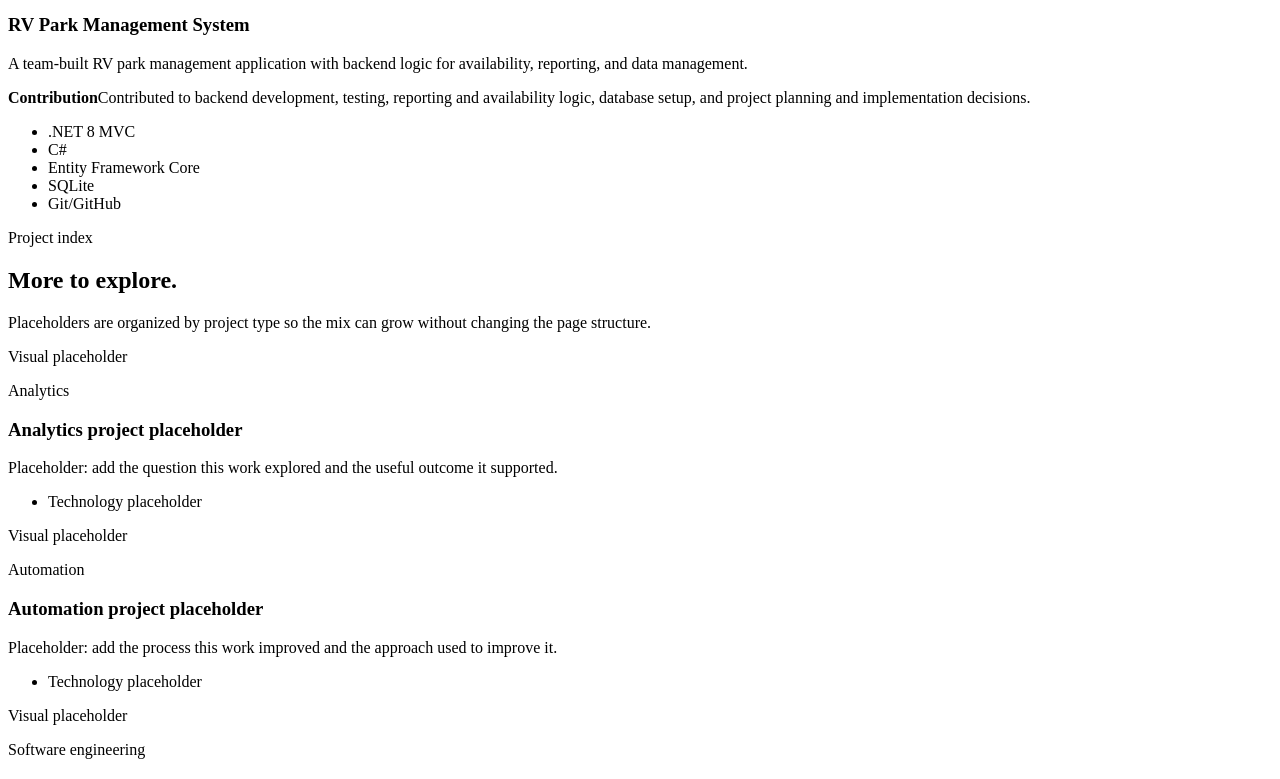
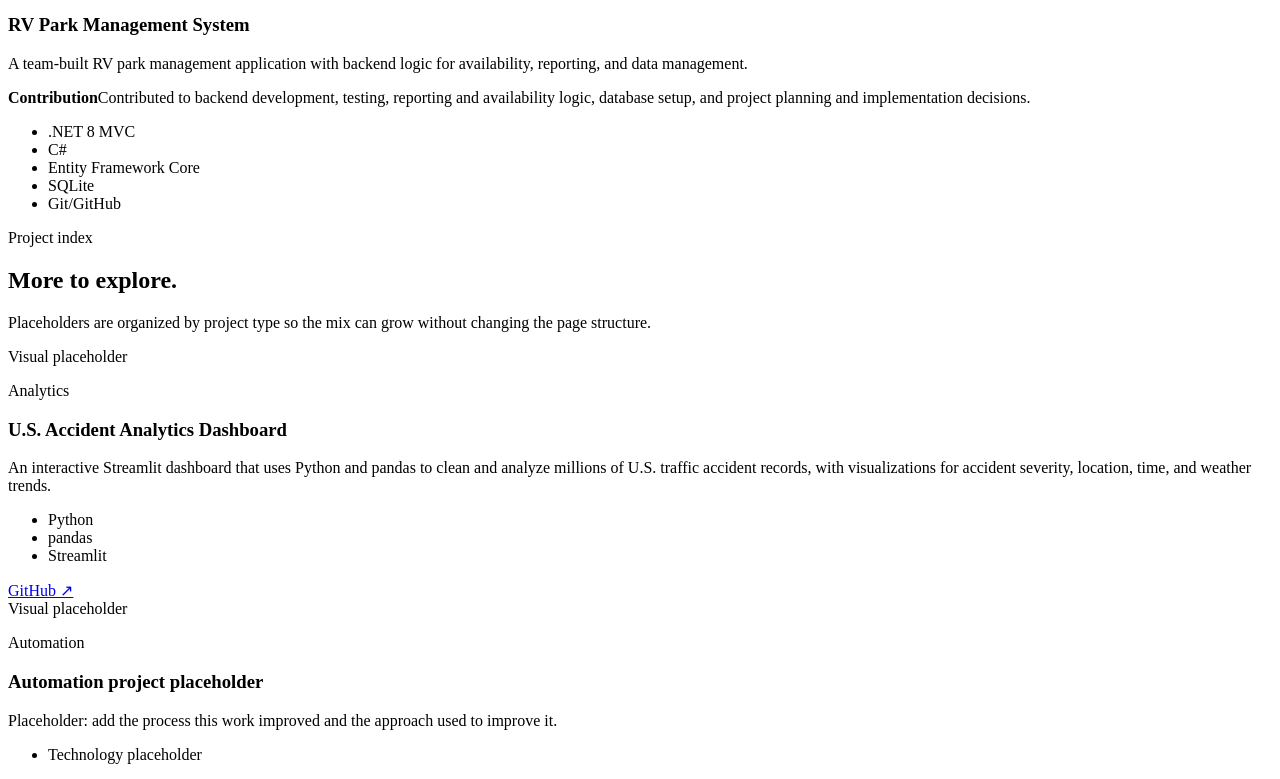
Before and after one commit to lindseyjwest/lindseywest.dev, a React (Vite) app: page /projects in a window 1280 px wide. Shown: the part 442-1221 px from the top of the page. Built offline with nearby package versions, Linux system fonts and the light colour scheme; the HTML template or start-up script is replaced by a standard one.

Commit message:
feat: add U.S. accident analytics dashboard project

```diff
--- a/src/data/projects.ts
+++ b/src/data/projects.ts
@@ -40,12 +40,13 @@ export const projects: Project[] = [
     visual: { tone: 'mint' },
   },
   {
-    id: 'analytics-placeholder',
-    title: 'Analytics project placeholder',
+    id: 'us-accident-analytics-dashboard',
+    title: 'U.S. Accident Analytics Dashboard',
     category: 'Analytics',
     description:
-      'Placeholder: add the question this work explored and the useful outcome it supported.',
-    technologies: ['Technology placeholder'],
+      'An interactive Streamlit dashboard that uses Python and pandas to clean and analyze millions of U.S. traffic accident records, with visualizations for accident severity, location, time, and weather trends.',
+    technologies: ['Python', 'pandas', 'Streamlit'],
+    githubUrl: 'https://github.com/lindseyjwest/us-accident-analytics',
     featured: false,
     visual: { tone: 'coral' },
   },
```
